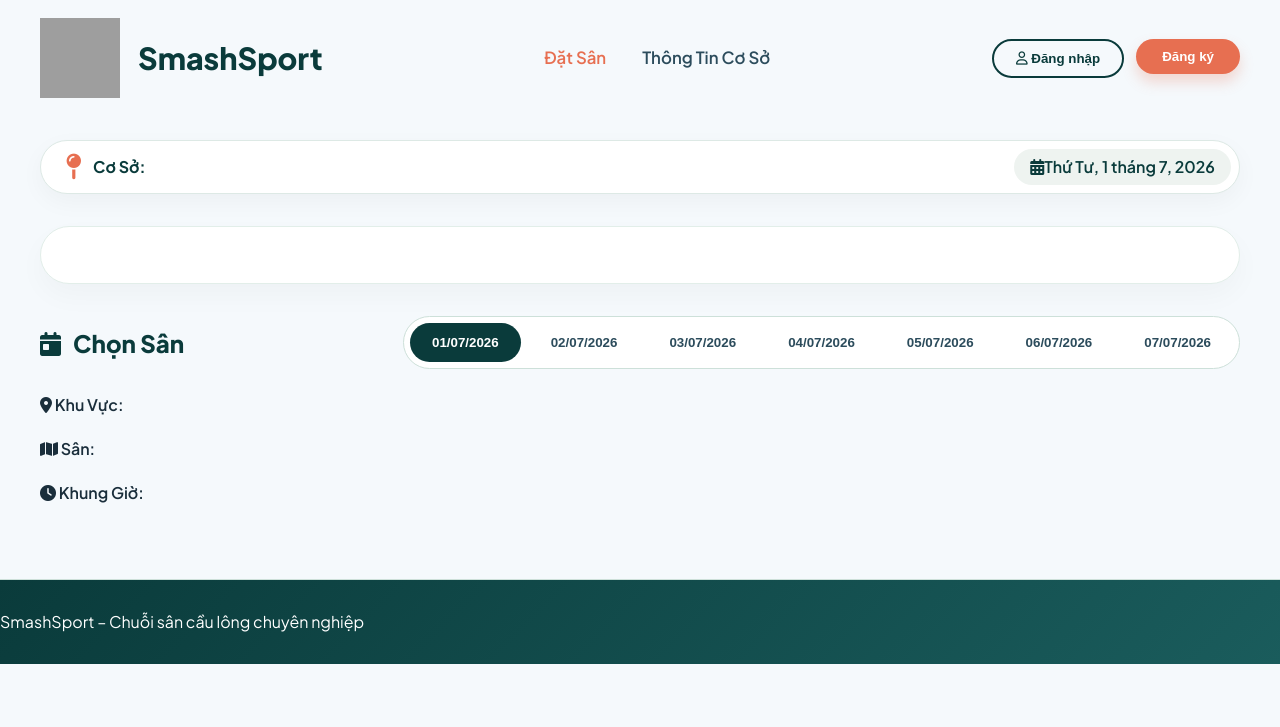
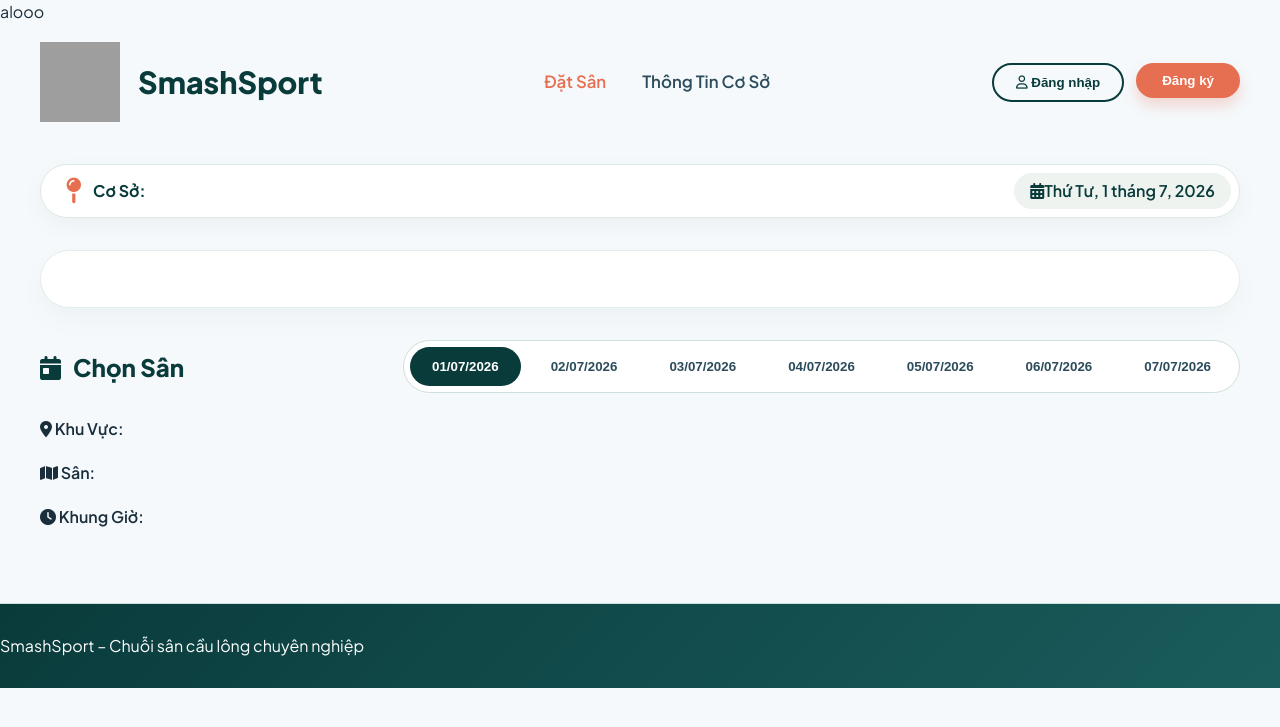
Before and after one commit to mquynh26/datsanthethao, a PHP site: page /index.php in a window 1280 px wide. Shown: the top 727 px of the page. Run offline with PHP 8.4, Linux system fonts and the light colour scheme; grey boxes are pictures that could not be loaded.

Commit message:
ka sua file index

```diff
--- a/index.php
+++ b/index.php
@@ -1,6 +1,6 @@
 <!DOCTYPE html>
 <html lang="vi">
-
+alooo
 <head>
     <meta charset="UTF-8">
     <meta name="viewport" content="width=device-width, initial-scale=1.0, maximum-scale=1.0, user-scalable=yes">
```
